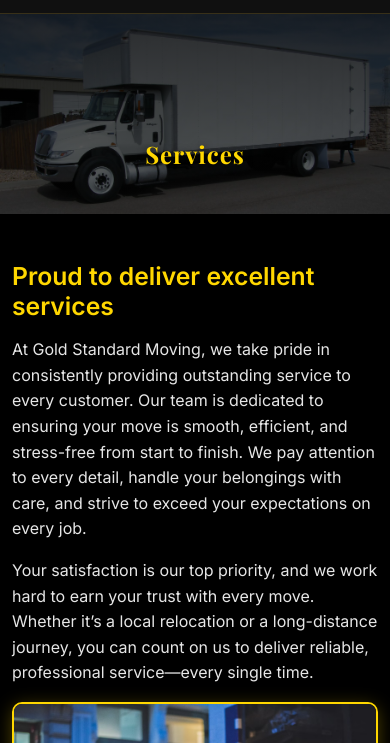
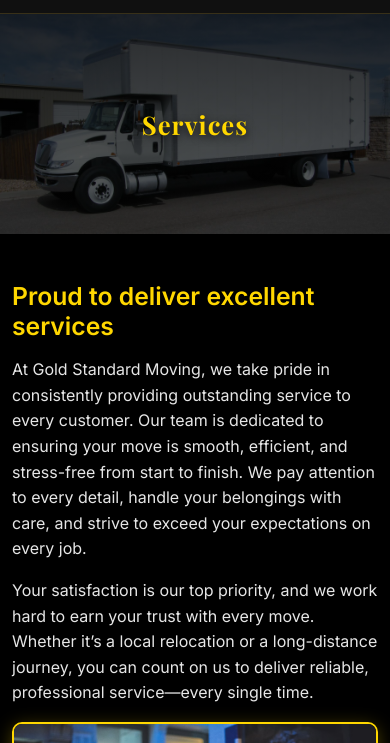
Before and after one commit to xavchen515/goldstandard, a website: page services.html in a window 390 px wide. Shown: the part 101-844 px from the top of the page. Drawn offline with nearby package versions, Linux system fonts and the light colour scheme.

Commit message:
touchups

```diff
--- a/services.css
+++ b/services.css
@@ -51,7 +51,6 @@
 @media (max-width: 991px) {
   .services-hero {
     min-height: 280px; /* Increased height for better spacing */
-    padding-top: 100px; /* Increased padding to push title higher */
   }
   .services-hero h1 {
     font-size: 2rem;
@@ -61,25 +60,11 @@
 @media (max-width: 575px) {
   .services-hero {
     min-height: 220px; /* Increased from 120px for much better spacing */
-    padding-top: 120px; /* Significantly increased padding for mobile */
-    padding-bottom: 40px; /* Added bottom padding for better balance */
   }
   .services-hero h1 {
     font-size: 1.6rem; /* Slightly larger for better visibility */
     line-height: 1.2; /* Better line height for mobile */
     margin-top: 0; /* Ensure no extra margin */
-  }
-}
-
-/* Additional mobile-specific fix for very small screens */
-@media (max-width: 480px) {
-  .services-hero {
-    min-height: 200px;
-    padding-top: 110px;
-    padding-bottom: 30px;
-  }
-  .services-hero h1 {
-    font-size: 1.5rem;
   }
 }
 
```
Also changed, not shown: about.css (+3 -5 lines).
